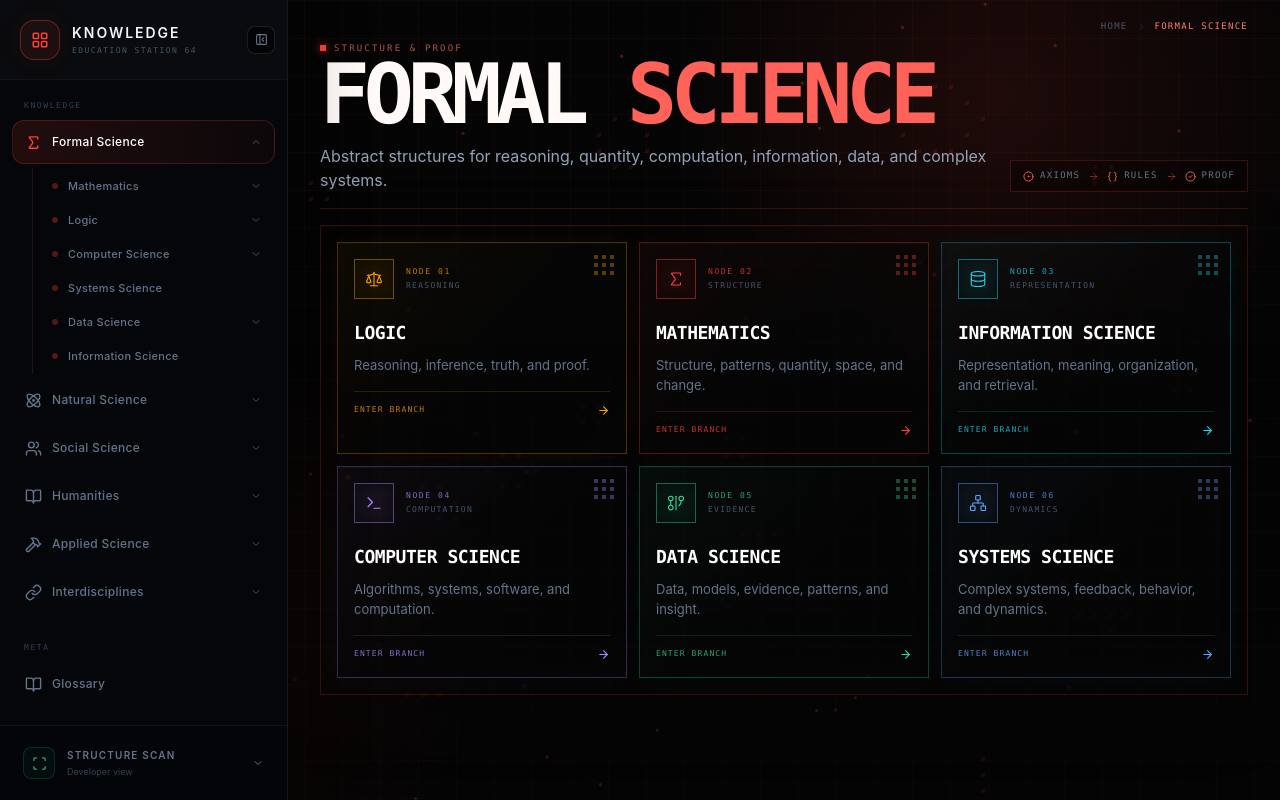
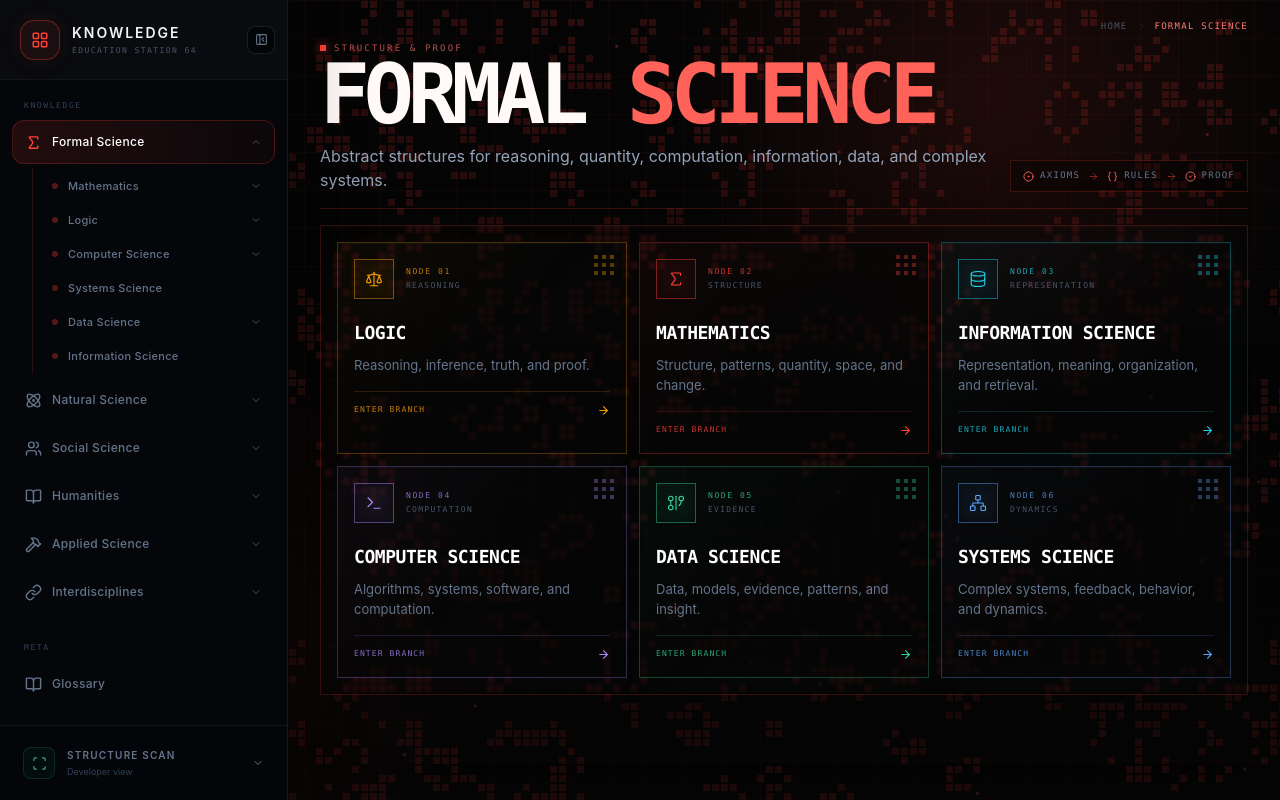
Before and after one commit to nickf723/ed-dev, a Next.js app: page /formal-science in a window 1280 px wide. Built offline with nearby package versions, Linux system fonts and the light colour scheme.

Commit message:
Densify Formal Game of Life background

```diff
--- a/app/formal-science/_components/GameOfLifeBackground.tsx
+++ b/app/formal-science/_components/GameOfLifeBackground.tsx
@@ -12,7 +12,7 @@ export default function GameOfLifeBackground() {
     if (!ctx) return;
 
     const reducedMotion = window.matchMedia("(prefers-reduced-motion: reduce)");
-    const cellSize = 16;
+    const cellSize = 9;
     let cols = 0;
     let rows = 0;
     let grid: number[][] = [];
@@ -22,8 +22,20 @@ export default function GameOfLifeBackground() {
       cols = Math.ceil(window.innerWidth / cellSize);
       rows = Math.ceil(window.innerHeight / cellSize);
       grid = Array.from({ length: cols }, () =>
-        Array.from({ length: rows }, () => (Math.random() > 0.92 ? 1 : 0)),
+        Array.from({ length: rows }, () => (Math.random() > 0.80 ? 1 : 0)),
       );
+    };
+
+    const draw = () => {
+      ctx.clearRect(0, 0, window.innerWidth, window.innerHeight);
+      ctx.fillStyle = "rgba(255,65,54,0.24)";
+
+      for (let x = 0; x < cols; x += 1) {
+        for (let y = 0; y < rows; y += 1) {
+          if (!grid[x]?.[y]) continue;
+          ctx.fillRect(x * cellSize + 1, y * cellSize + 1, cellSize - 2, cellSize - 2);
+        }
+      }
     };
 
     const resize = () => {
@@ -35,18 +47,6 @@ export default function GameOfLifeBackground() {
       ctx.setTransform(dpr, 0, 0, dpr, 0, 0);
       initialize();
       draw();
-    };
-
-    const draw = () => {
-      ctx.clearRect(0, 0, window.innerWidth, window.innerHeight);
-      ctx.fillStyle = "rgba(255,65,54,0.28)";
-
-      for (let x = 0; x < cols; x += 1) {
-        for (let y = 0; y < rows; y += 1) {
-          if (!grid[x]?.[y]) continue;
-          ctx.fillRect(x * cellSize + 5, y * cellSize + 5, 4, 4);
-        }
-      }
     };
 
     const evolve = () => {
@@ -81,7 +81,7 @@ export default function GameOfLifeBackground() {
     };
 
     resize();
-    if (!reducedMotion.matches) intervalId = window.setInterval(evolve, 850);
+    if (!reducedMotion.matches) intervalId = window.setInterval(evolve, 700);
 
     window.addEventListener("resize", resize);
     return () => {
@@ -93,7 +93,7 @@ export default function GameOfLifeBackground() {
   return (
     <canvas
       ref={canvasRef}
-      className="pointer-events-none fixed inset-0 z-0 opacity-45"
+      className="pointer-events-none fixed inset-0 z-0 opacity-65"
       aria-hidden="true"
     />
   );
```
